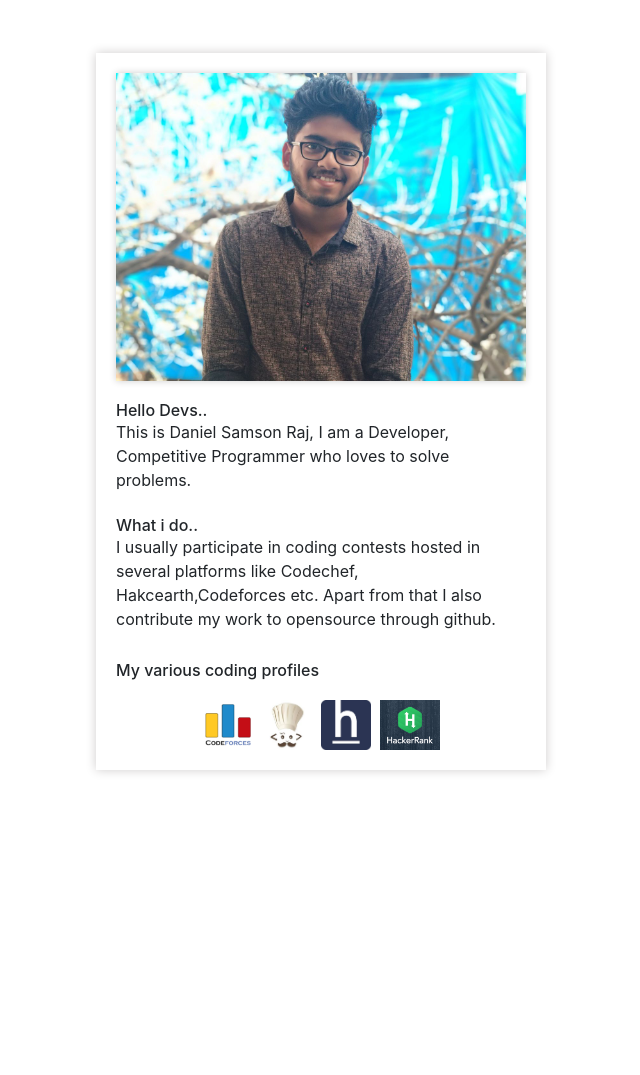
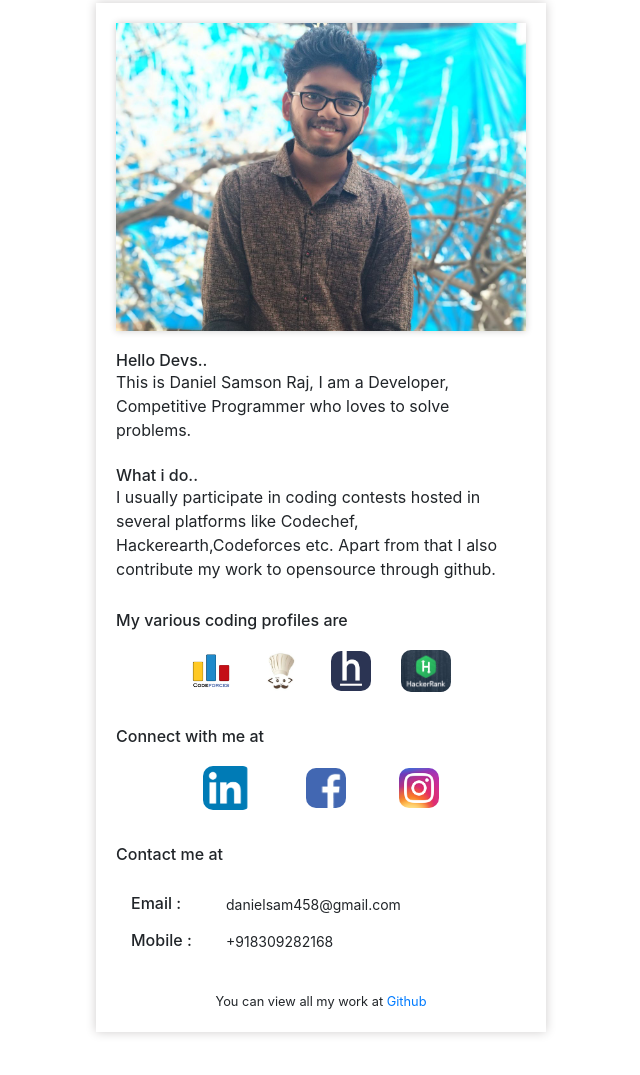
Before and after one commit to DanielSamsonraj/DanielSamson, a website: page index.html in a window 1280 px wide. Shown: the part 47-1122 px from the top of the page, without its empty margins (319-959 px from the left). Before the commit the page ends 917 px from the top, so only its background shows below. Drawn offline with nearby package versions, Linux system fonts and the light colour scheme.

Commit message:
major changes

```diff
--- a/index.html
+++ b/index.html
@@ -17,9 +17,10 @@
     />
     <link rel="stylesheet" href="styles.css" />
 
-    <title>Hello, world!</title>
+    <title>Daniel Samson Raj</title>
   </head>
   <body>
+    <div class="container">
       <div class="container my-container">
         <div class="row my-row">
           <img src="asserts/sam.jpg" alt="image" class="img-fluid image1" />
@@ -32,16 +33,42 @@
             <br />
             <h6>What i do..</h6>
             I usually participate in coding contests hosted in several platforms
-          like Codechef, Hakcearth,Codeforces etc. Apart from that I also
+            like Codechef, Hackerearth,Codeforces etc. Apart from that I also
             contribute my work to opensource through github.
           </p> <br> <br>
           <div class="container container1">
-          <h6>My various coding profiles</h6>
+            <h6>My various coding profiles are</h6>
             <div class="box">
-            <a href="#"><img src="asserts/codeforces.png" alt="Codeforces" class="img-fluid icon"></a> &nbsp;&nbsp;
-            <a href="#"><img src="asserts/codechef.jfif" alt="CodeChef" class="img-fluid icon"></a> &nbsp;&nbsp;
-            <a href="#"><img src="asserts/hackearth.png" alt="Hakcearth" class="img-fluid icon"></a> &nbsp;&nbsp;
-            <a href="#"><img src="asserts/hackerrank1.jpg" alt="Hackerrank" class="img-fluid icon1"></a>
+              <a href="https://codeforces.com/profile/danielsam458" target="blank"><img src="asserts/codeforces.png" alt="Codeforces" class="img-fluid icon"></a>
+              <a href="https://www.codechef.com/users/danielsam458" target="blank"><img src="asserts/codechef.jfif" alt="CodeChef" class="img-fluid icon"></a>
+              <a href="https://www.hackerearth.com/@danielsamson" target="blank"><img src="asserts/hackearth.png" alt="Hakcearth" class="img-fluid icon"></a>
+              <a href="https://www.hackerrank.com/17L31A0534?hr_r=1" target="blank"><img src="asserts/hackerrank1.jpg" alt="Hackerrank" class="img-fluid icon1"></a>
+            </div>
+          </div>
+          <div class="container container1">
+            <h6>Connect with me at </h6>
+            <div class="box">
+              <a href="https://www.linkedin.com/in/daniel-samson-raj-7ab28b170/" target="black"><img src="asserts/linkedin.png" alt="Linkedin" class="img-fluid icon1"></a>
+              <a href="https://www.facebook.com/daniel.samson.773776/" target="blank"><img src="asserts/facebook.png" alt="Faceboot" class="img-fluid icon">
+              <a href="https://www.instagram.com/daniel_samson_raj/?hl=en" target="blank"><img src="asserts/insta.png" alt="Instagram" class="img-fluid icon"></a>
+            </div>
+          </div>
+          <div class="container container1">
+            <h6>Contact me at </h6>
+            <div class="container">
+              <div class="row" style="margin:0px; padding: 0px;padding-top: 10px;margin-top:20px">
+                <div class="col-3"><h6>Email : </h6></div>
+                <div class="col-2"><p style="text-align:left">danielsam458@gmail.com</p></div>
+              </div>
+              <div class="row" style="margin:0px;padding: 0px;">
+                  <div class="col-3"><h6>Mobile : </h6></div>
+                  <div class="col-2"><p  style="text-align:left">+918309282168</p></div>
+                </div>
+            </div>
+          </div>
+
+          <div class="container" style="text-align:center; margin-top:20px;margin-bottom: 20px">
+            <small >You can view all my work at <a href="https://github.com/DanielSamsonraj/" target="blank">Github</a></small>
           </div>
         </div>
       </div>
--- a/styles.css
+++ b/styles.css
@@ -6,7 +6,7 @@
   box-shadow: 0px 0px 10px rgb(207, 205, 205);
   margin: auto;
   max-width: 450px;
-  margin-top: 100px;
+  margin-top: 50px;
   margin-bottom: 100px;
 }
 
@@ -22,6 +22,10 @@
   padding: 20px;
   padding-bottom: 0px;
 }
+.col-3,
+.col-2 {
+  padding: 0;
+}
 
 p {
   font-size: 14px;
@@ -32,19 +36,22 @@ h6 {
 }
 
 .box {
+  padding: 0px 60px;
   margin-top: 20px;
   display: flex;
   flex-direction: row;
-  /* align-items: space-around; */
-  justify-content: center;
-  margin-bottom: 20px;
+  align-items: center;
+  justify-content: space-around;
+  margin-bottom: 5px;
 }
 
 .icon {
+  max-width: 40px;
+  max-height: 40px;
+  border-radius: 10px;
+}
+.icon1 {
   max-width: 50px;
   max-height: 50px;
+  border-radius: 10px;
 }
-.icon1 {
-  max-width: 60px;
-  max-height: 60px;
-}
```
Also changed, not shown: asserts/facebook.png (added), asserts/insta.png (added), asserts/linkedin.png (added). Lines whose indentation alone changed are shown as unchanged.
